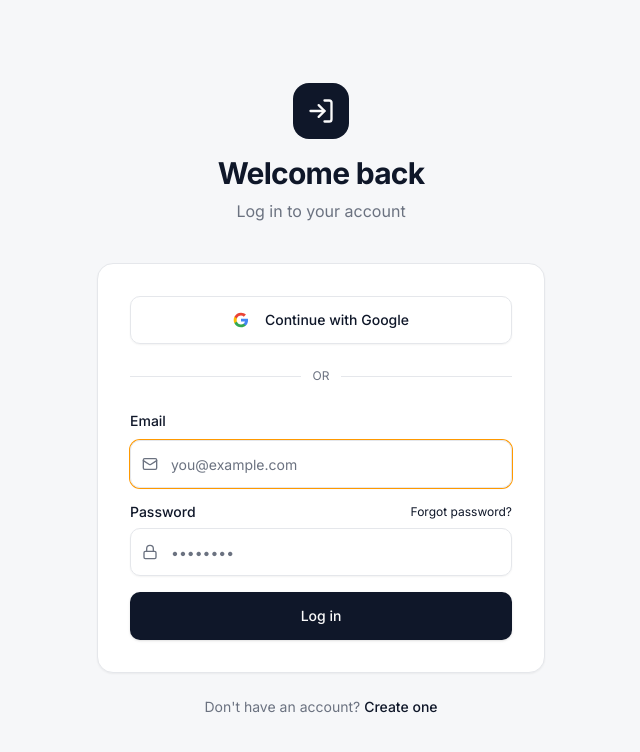
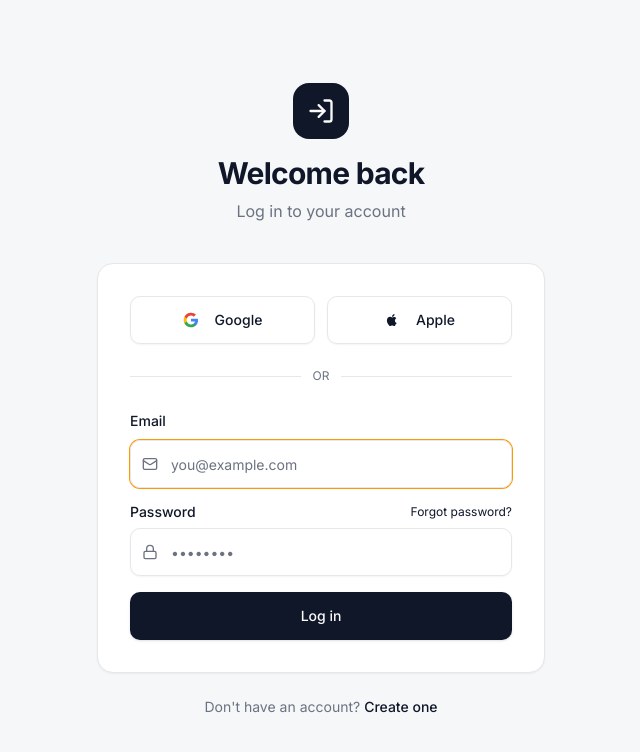
Before and after one commit to davidolivo5999/velocis-crm, a React (Vite) app: page /login in a window 1280 px wide. Shown: the top 752 px of the page, without its empty margins (319-959 px from the left). Built offline with nearby package versions, Linux system fonts and the light colour scheme; no server answers.

Commit message:
File changes

```diff
--- /dev/null
+++ b/src/components/AppleIcon.jsx
@@ -0,0 +1,13 @@
+export default function AppleIcon({ className = "w-5 h-5" }) {
+  return (
+    <svg
+      className={className}
+      viewBox="0 0 24 24"
+      fill="currentColor"
+      xmlns="http://www.w3.org/2000/svg"
+    >
+      <path d="M17.05 20.28c-.98.95-2.05.88-3.08.4-1.09-.5-2.08-.48-3.24 0-1.44.62-2.2.44-3.06-.4C2.79 15.25 3.51 7.59 9.05 7.31c1.35.08 2.29.74 3.08.8.905-.15 1.75-.77 2.95-.67 1.55.12 2.72.72 3.4 1.8-3.12 1.87-2.38 5.98.48 7.13-.57 1.5-1.31 2.48-2.9 3.2l-.37-.29z" />
+      <path d="M12.03 7.25c-.15-2.23 1.66-4.07 3.74-4.25.29 2.58-2.34 4.5-3.74 4.25z" />
+    </svg>
+  );
+}
--- a/src/pages/Login.jsx
+++ b/src/pages/Login.jsx
@@ -7,6 +7,7 @@ import { Label } from "@/components/ui/label";
 import { LogIn, Mail, Lock, Loader2 } from "lucide-react";
 import AuthLayout from "@/components/AuthLayout";
 import GoogleIcon from "@/components/GoogleIcon";
+import AppleIcon from "@/components/AppleIcon";
 
 export default function Login() {
   const [email, setEmail] = useState("");
@@ -32,6 +33,10 @@ export default function Login() {
     base44.auth.loginWithProvider("google", "/");
   };
 
+  const handleApple = () => {
+    base44.auth.loginWithProvider("apple", "/");
+  };
+
   return (
     <AuthLayout
       icon={LogIn}
@@ -46,14 +51,24 @@ export default function Login() {
         </>
       }
     >
+      <div className="grid grid-cols-2 gap-3 mb-6">
         <Button
           variant="outline"
-        className="w-full h-12 text-sm font-medium mb-6"
+          className="h-12 text-sm font-medium"
           onClick={handleGoogle}
         >
           <GoogleIcon className="w-5 h-5 mr-2" />
-        Continue with Google
+          Google
         </Button>
+        <Button
+          variant="outline"
+          className="h-12 text-sm font-medium"
+          onClick={handleApple}
+        >
+          <AppleIcon className="w-5 h-5 mr-2" />
+          Apple
+        </Button>
+      </div>
 
       <div className="relative mb-6">
         <div className="absolute inset-0 flex items-center">
--- a/src/pages/Register.jsx
+++ b/src/pages/Register.jsx
@@ -8,6 +8,7 @@ import { UserPlus, Mail, Lock, Loader2 } from "lucide-react";
 import { InputOTP, InputOTPGroup, InputOTPSlot } from "@/components/ui/input-otp";
 import AuthLayout from "@/components/AuthLayout";
 import GoogleIcon from "@/components/GoogleIcon";
+import AppleIcon from "@/components/AppleIcon";
 import { toast } from "@/components/ui/use-toast";
 
 export default function Register() {
@@ -99,6 +100,10 @@ export default function Register() {
     base44.auth.loginWithProvider("google", "/");
   };
 
+  const handleApple = () => {
+    base44.auth.loginWithProvider("apple", "/");
+  };
+
   if (showOtp) {
     return (
       <AuthLayout
@@ -167,14 +172,24 @@ export default function Register() {
         </>
       }
     >
+      <div className="grid grid-cols-2 gap-3 mb-6">
         <Button
           variant="outline"
-        className="w-full h-12 text-sm font-medium mb-6"
+          className="h-12 text-sm font-medium"
           onClick={handleGoogle}
         >
           <GoogleIcon className="w-5 h-5 mr-2" />
-        Continue with Google
+          Google
         </Button>
+        <Button
+          variant="outline"
+          className="h-12 text-sm font-medium"
+          onClick={handleApple}
+        >
+          <AppleIcon className="w-5 h-5 mr-2" />
+          Apple
+        </Button>
+      </div>
 
       <div className="relative mb-6">
         <div className="absolute inset-0 flex items-center">
```
Lines whose indentation alone changed are shown as unchanged.
